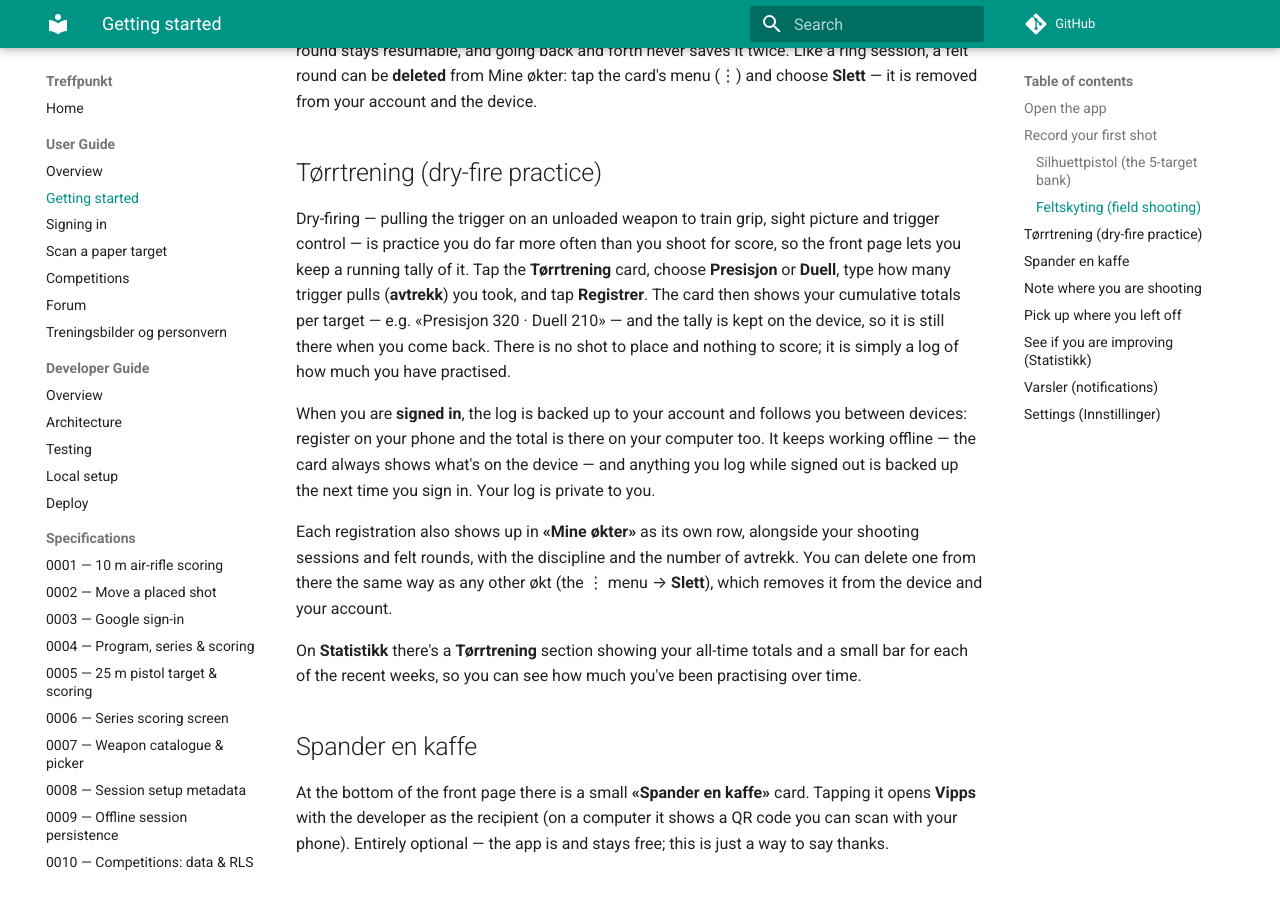
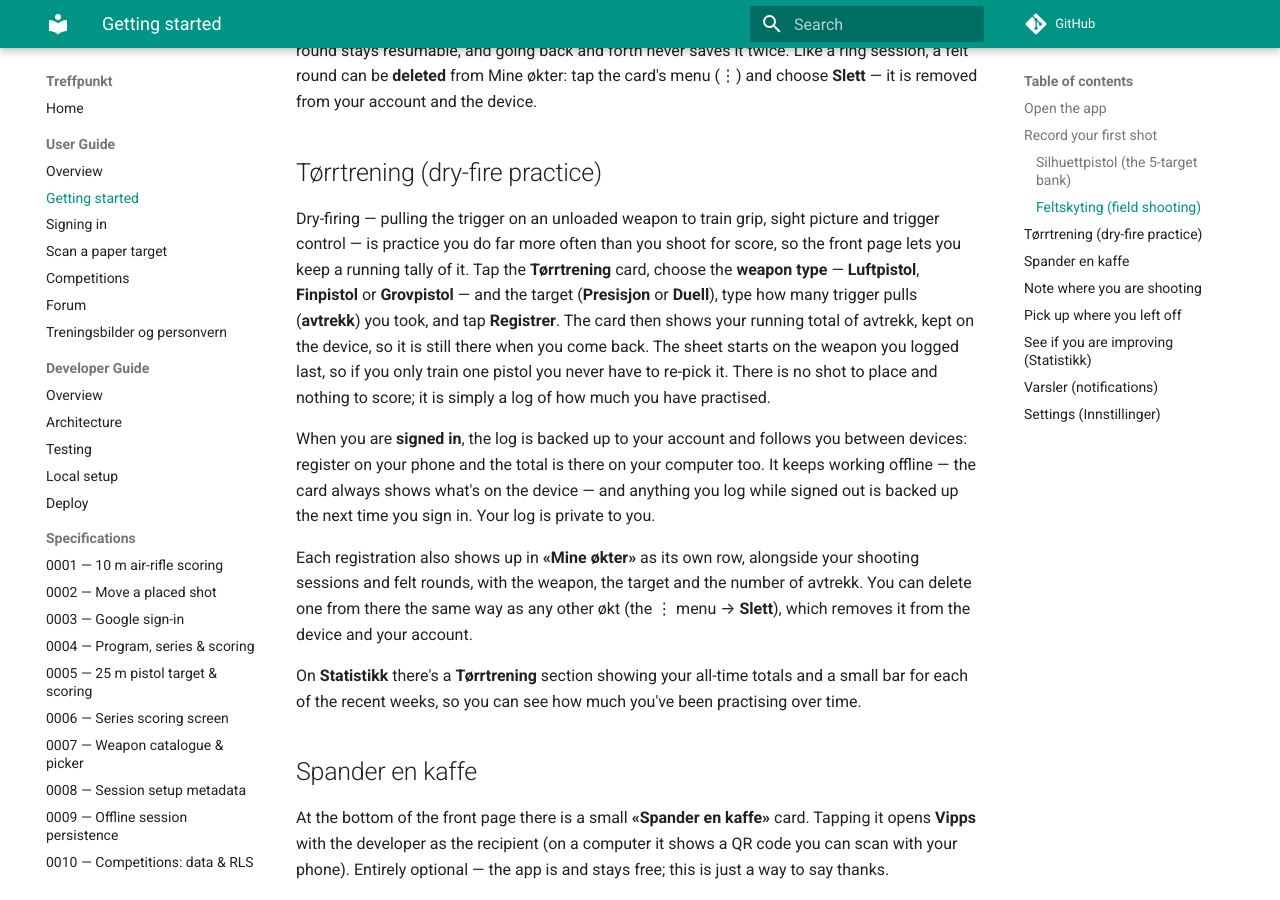
Before and after one commit to roykollensvendsen/treffpunkt, an MkDocs documentation site: the page built from docs/user/getting-started.md, in a window 1280 px wide and 900 px high, scrolled down 2812 px. Built offline with MkDocs 1.6.1 and Material for MkDocs 9.7.7, drawn with Linux system fonts in a browser that asks for light colours; comment, search, counter and statistics services are not loaded.

Commit message:
docs: document choosing a weapon type for dry-fire
Updates the user guide and changelog for spec 0165. The Tørrtrening section now
tells a shooter to pick the weapon type (Luftpistol, Finpistol or Grovpistol)
along with the target, explains the running-total card and the remembered
last-used weapon, and notes that «Mine økter» shows the weapon on each row.

```diff
--- a/docs/user/getting-started.md
+++ b/docs/user/getting-started.md
@@ -131,12 +131,13 @@ and the device.
 Dry-firing — pulling the trigger on an unloaded weapon to train grip, sight
 picture and trigger control — is practice you do far more often than you shoot
 for score, so the front page lets you keep a running tally of it. Tap the
-**Tørrtrening** card, choose **Presisjon** or **Duell**, type how many trigger
-pulls (**avtrekk**) you took, and tap **Registrer**. The card then shows your
-cumulative totals per target — e.g. «Presisjon 320 · Duell 210» — and the
-tally is kept on the device, so it is still there when you come back. There is
-no shot to place and nothing to score; it is simply a log of how much you have
-practised.
+**Tørrtrening** card, choose the **weapon type** — **Luftpistol**, **Finpistol**
+or **Grovpistol** — and the target (**Presisjon** or **Duell**), type how many
+trigger pulls (**avtrekk**) you took, and tap **Registrer**. The card then shows
+your running total of avtrekk, kept on the device, so it is still there when you
+come back. The sheet starts on the weapon you logged last, so if you only train
+one pistol you never have to re-pick it. There is no shot to place and nothing to
+score; it is simply a log of how much you have practised.
 
 When you are **signed in**, the log is backed up to your account and follows
 you between devices: register on your phone and the total is there on your
@@ -145,9 +146,9 @@ device — and anything you log while signed out is backed up the next time you
 sign in. Your log is private to you.
 
 Each registration also shows up in **«Mine økter»** as its own row, alongside
-your shooting sessions and felt rounds, with the discipline and the number of
-avtrekk. You can delete one from there the same way as any other økt (the ⋮
-menu → **Slett**), which removes it from the device and your account.
+your shooting sessions and felt rounds, with the weapon, the target and the
+number of avtrekk. You can delete one from there the same way as any other økt
+(the ⋮ menu → **Slett**), which removes it from the device and your account.
 
 On **Statistikk** there's a **Tørrtrening** section showing your all-time totals
 and a small bar for each of the recent weeks, so you can see how much you've
```
Also changed, not shown: docs/CHANGELOG.md (+8 -0 lines).
